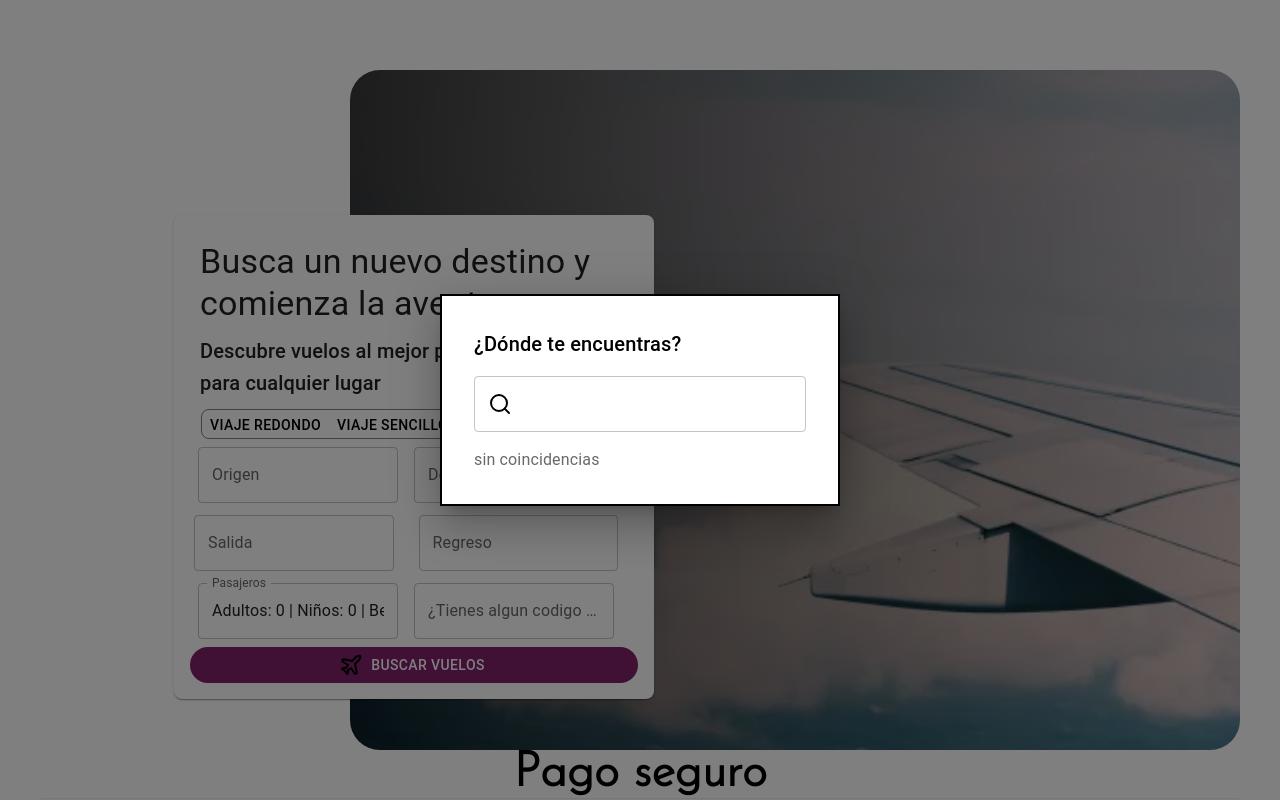
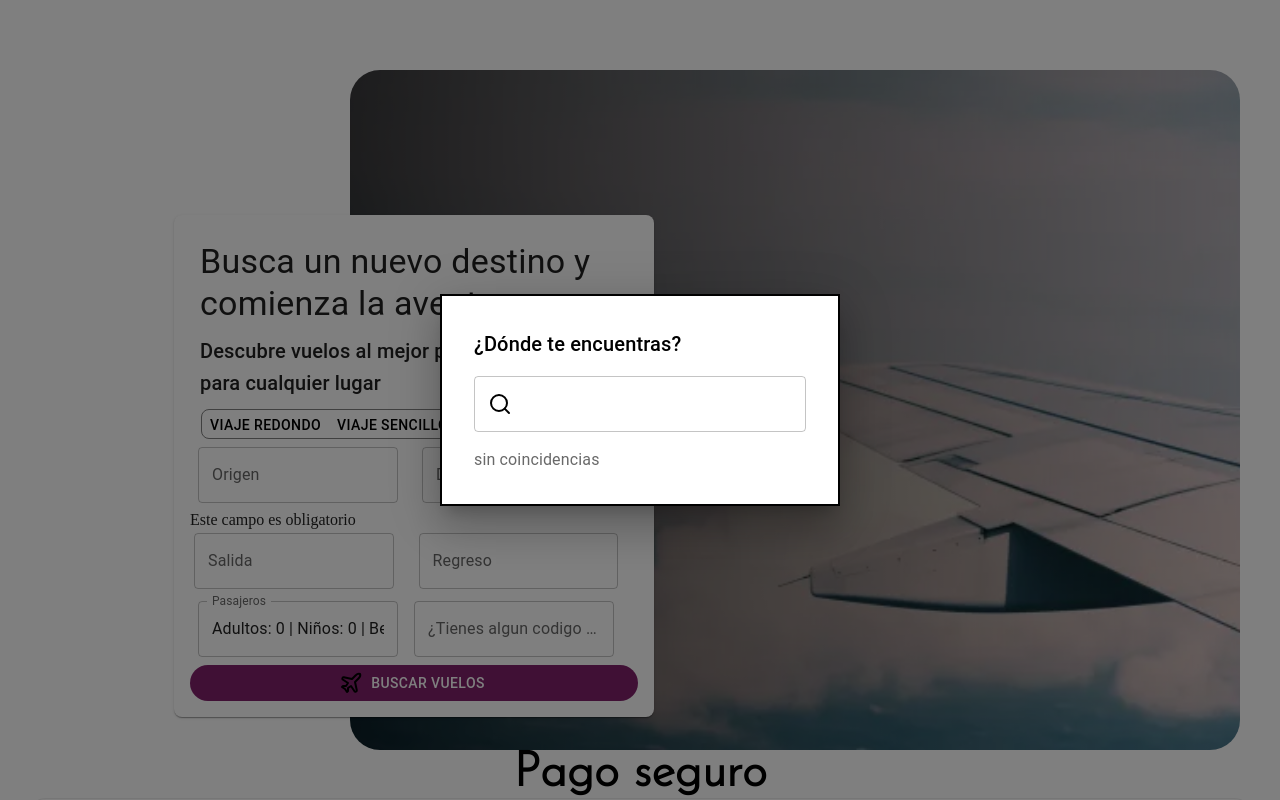
Before and after one commit to JJpepe12/proyecto_aerolinea, a React (Create React App) app: page / in a window 1280 px wide. Both pictures are taken after a click on the element "Origen". Shown: the top 800 px of the page. Built offline with nearby package versions, Linux system fonts and the light colour scheme.

Commit message:
validacion completa de todoo el formulario

```diff
--- a/package.json
+++ b/package.json
@@ -10,6 +10,7 @@
     "@babel/preset-env": "^7.21.5",
     "@emotion/react": "^11.11.0",
     "@emotion/styled": "^11.11.0",
+    "@material-ui/core": "^4.12.4",
     "@mui/icons-material": "^5.11.16",
     "@mui/material": "^5.13.0",
     "@mui/x-date-pickers": "^5.0.20",
--- a/src/Components/HomeForm/HomeForm.jsx
+++ b/src/Components/HomeForm/HomeForm.jsx
@@ -8,8 +8,7 @@ import PlaneIcon from "../../assets/icons/plane.svg";
 import Search from "../../assets/icons/search.svg";
 import ModalDestinos from "./ModalDestinos";
 import axios from "axios";
-import { useFormik } from "formik";
-import { Formik, Field, ErrorMessage } from "formik";
+import { Formik, Form, Field, ErrorMessage } from "formik";
 import * as Yup from "yup";
 
 import {
@@ -18,13 +17,20 @@ import {
   Container,
   Grid,
   Paper,
-  TextField,
   Typography,
   Icon,
   ButtonGroup,
   FormControl,
 } from "@mui/material";
+import TextField from "@mui/material/TextField";
 
+const validationSchema = Yup.object().shape({
+  origen: Yup.string().required("Este campo es obligatorio"),
+  destino: Yup.string().required("Este campo es obligatorio"),
+  salida: Yup.date().required("La fecha de salida es obligatoria"),
+  regreso: Yup.date().required("La fecha de regreso es obligatoria"),
+  pasajeros: Yup.string().required("Este campo es obligatorio"),
+});
 const HomeForm = () => {
   const [value, setValue] = useState(null);
   const [dataPiker, setDataPiker] = useState(null);
@@ -39,9 +45,6 @@ const HomeForm = () => {
   const [selectedValue, setSelectedValue] = useState("");
   const [searchDestino, setSearchDestino] = useState("");
   const [dataVuelosDestino, setDataVuelosDestino] = useState([]);
-  const validationSchema = Yup.object().shape({
-    origen: Yup.string().required("El campo Origen es obligatorio"),
-  });
 
   const handleSearchOrigen = async (event) => {
     setSearchOrigen(event.target.value);
@@ -124,19 +127,6 @@ const HomeForm = () => {
     }
   };
 
-  const formik = useFormik({
-    initialValues: {
-      origen: "",
-      destino: "",
-      salida: "",
-      regreso: "",
-      pasajeros: "",
-    },
-    onSubmit: (data) => {
-      console.log(data);
-    },
-  });
-
   const handleOpenModal1 = () => {
     setModal1Open(true);
   };
@@ -167,6 +157,16 @@ const HomeForm = () => {
 
   const handleEnableOption = () => {
     setOptionDisabled(false);
+  };
+
+  const handleSubmit = (values) => {
+    console.log(values); // Realiza las acciones necesarias con los valores del formulario
+  };
+  const validateRegreso = (value) => {
+    if (!value) {
+      return "El campo es requerido";
+    }
+    // Realiza aquí otras validaciones si es necesario
   };
 
   return (
@@ -228,18 +228,46 @@ const HomeForm = () => {
                 </Box>
               </Viajes>
 
-              <form onSubmit={formik.handleSubmit}>
+              <Formik
+                initialValues={{
+                  origen: "",
+                  destino: "",
+                  salida: null,
+                  regreso: null,
+                  pasajeros: "",
+                }}
+                validationSchema={validationSchema}
+                onSubmit={handleSubmit}
+              >
+                <Form>
+                  <Box display="flex" flexDirection="row">
+                    <Box mr={1}>
+                      <Field name="origen">
+                        {({ field, form }) => (
+                          <>
                             <TextField
+                              {...field}
                               onClick={handleOpenModal1}
                               label="Origen"
                               sx={{ m: 1, width: "25ch" }}
+                              onBlur={() =>
+                                form.setFieldTouched(field.name, true)
+                              }
                               value={searchOrigen}
                               onChange={(event) => {
                                 setSearchOrigen(event.target.value);
-                    formik.handleChange(event);
+                                form.setFieldValue(
+                                  field.name,
+                                  event.target.value
+                                );
                               }}
-                  name="origen"
                             />
+                            <ErrorMessage name="origen" component="div" />
+                          </>
+                        )}
+                      </Field>
+                    </Box>
+
                     <ModalDestinos
                       open={modal1Open}
                       onClose={handleCloseModal1}
@@ -281,18 +309,34 @@ const HomeForm = () => {
                         </>
                       }
                     />
+
+                    <Box mr={1}>
+                      <Field name="destino">
+                        {({ field, form }) => (
+                          <>
                             <TextField
+                              {...field}
                               onClick={handleOpenModal2}
                               label="Destino"
                               sx={{ m: 1, width: "25ch" }}
+                              onBlur={() =>
+                                form.setFieldTouched(field.name, true)
+                              }
                               value={searchDestino}
                               onChange={(event) => {
                                 setSearchDestino(event.target.value);
-                    formik.handleChange(event);
+                                form.setFieldValue(
+                                  field.name,
+                                  event.target.value
+                                );
                               }}
-                  name="destino"
                             />
-
+                            <ErrorMessage name="destino" component="div" />
+                          </>
+                        )}
+                      </Field>
+                    </Box>
+                  </Box>
                   <ModalDestinos
                     open={modal2Open}
                     onClose={handleCloseModal2}
@@ -320,7 +364,9 @@ const HomeForm = () => {
                                 <ul
                                   key={index}
                                   onClick={() =>
-                                  handleOptionDestinoClick(item.arrival.airport)
+                                    handleOptionDestinoClick(
+                                      item.arrival.airport
+                                    )
                                   }
                                 >
                                   {item.arrival.airport}
@@ -334,40 +380,71 @@ const HomeForm = () => {
                       </>
                     }
                   />
-
                   <LocalizationProvider dateAdapter={AdapterDayjs}>
                     <Box
-                    sx={{ display: "flex", m: 0.5, width: "53ch", gap: "25px" }}
+                      sx={{
+                        display: "flex",
+                        m: 0.5,
+                        width: "53ch",
+                        gap: "25px",
+                      }}
                     >
+                      <Box>
+                        <Field name="salida">
+                          {({ field, form }) => (
+                            <>
                               <DatePicker
+                                {...field}
                                 label="Salida"
-                      value={value}
+                                value={field.value}
                                 onChange={(newValue) => {
-                        setValue(newValue);
-                        formik.handleChange("salida")(newValue);
+                                  form.setFieldValue(field.name, newValue); // Actualiza el valor del campo en Formik
                                 }}
-                      renderInput={(props) => <TextField {...props} />}
-                      name="salida"
+                                renderInput={(props) => (
+                                  <TextField {...props} />
+                                )}
                               />
+                              <ErrorMessage name="salida" component="div" />
+                            </>
+                          )}
+                        </Field>
+                      </Box>
+                      <Box>
+                        <Field name="regreso" validate={validateRegreso}>
+                          {({ field, form }) => (
+                            <>
                               <DatePicker
+                                {...field}
+                                disabled={optionDisabled}
                                 label="Regreso"
-                      value={value}
+                                value={field.value}
                                 onChange={(newValue) => {
-                        setValue(newValue);
-                        formik.handleChange("regreso")(newValue);
+                                  form.setFieldValue(field.name, newValue); // Actualiza el valor del campo en Formik
                                 }}
-                      renderInput={(props) => <TextField {...props} />}
-                      name="regreso"
+                                renderInput={(props) => (
+                                  <TextField {...props} />
+                                )}
                               />
+                              {optionDisabled
+                                ? null
+                                : form.errors.regreso &&
+                                  form.touched.regreso && (
+                                    <div>{form.errors.regreso}</div>
+                                  )}
+                            </>
+                          )}
+                        </Field>
+                      </Box>
                     </Box>
                   </LocalizationProvider>
-                <TextField
+
+                  <Field
+                    component={TextField}
                     onClick={handleOpenModal3}
                     label="Pasajeros"
                     sx={{ m: 1, width: "25ch" }}
                     value={`Adultos: ${contadorNiños} | Niños: ${contadorAdultos} | Bebés: ${contadorBebes}`}
                     name="pasajeros"
-                  onChange={formik.handleChange}
                   />
                   <ModalDestinos
                     open={modal3Open}
@@ -394,7 +471,9 @@ const HomeForm = () => {
                           aria-label="medium secondary button group"
                         >
                           <Niños>
-                          <Button onClick={() => restarContador(1, "adultos")}>
+                            <Button
+                              onClick={() => restarContador(1, "adultos")}
+                            >
                               -
                             </Button>
                             <Button disabled>{contadorAdultos}</Button>
@@ -441,7 +520,8 @@ const HomeForm = () => {
                       <TextDecoration>Buscar vuelos</TextDecoration>
                     </Button>
                   </StyledButton>
-              </form>
+                </Form>
+              </Formik>
             </Paper>
           </Grid>
         </Container>
```
Also changed, not shown: 1 other file (tests, documents, lock files or other folders). Lines whose indentation alone changed are shown as unchanged.
